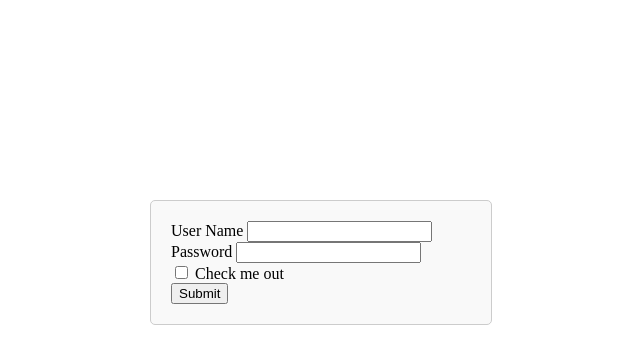
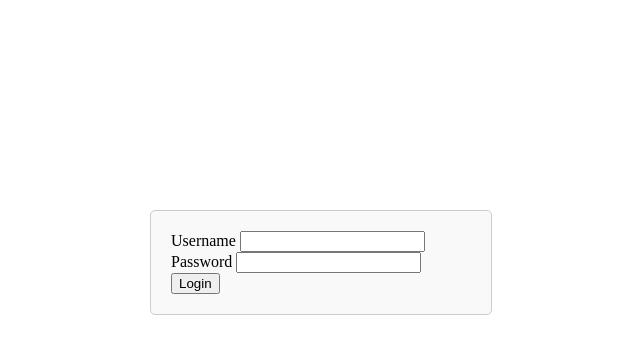
Before and after one commit to roxanPaul/bookproject, a Django app: page /auth/login/ in a window 1280 px wide. Shown: the part 138-502 px from the top of the page, without its empty margins (319-959 px from the left). Run offline with Django 4.2, Linux system fonts and the light colour scheme.

Commit message:
Book commit

```diff
--- a/templates/auth/login.html
+++ b/templates/auth/login.html
@@ -31,20 +31,14 @@
     <form action="" method="post">
         {% csrf_token %}
         <div class="mb-3">
-    <label for="" class="form-label">User Name</label>
-    <input type="username" class="form-control" id="username" aria-describedby="">
-
+            <label for="username" class="form-label">Username</label>
+            <input type="text" name="username" class="form-control" id="username">
         </div>
         <div class="mb-3">
-    <label for="exampleInputPassword1" class="form-label">Password</label>
-    <input type="password" class="form-control" id="exampleInputPassword1">
+            <label for="password" class="form-label">Password</label>
+            <input type="password" name="password" class="form-control" id="password">
         </div>
-  <div class="mb-3 form-check">
-    <input type="checkbox" class="form-check-input" id="exampleCheck1">
-    <label class="form-check-label" for="exampleCheck1">Check me out</label>
-  </div>
-  <button type="submit" class="btn btn-primary">Submit</button>
-
+        <button type="submit" class="btn btn-primary">Login</button>
     </form>
 </div>
 </body>
```
Lines whose indentation alone changed are shown as unchanged.
